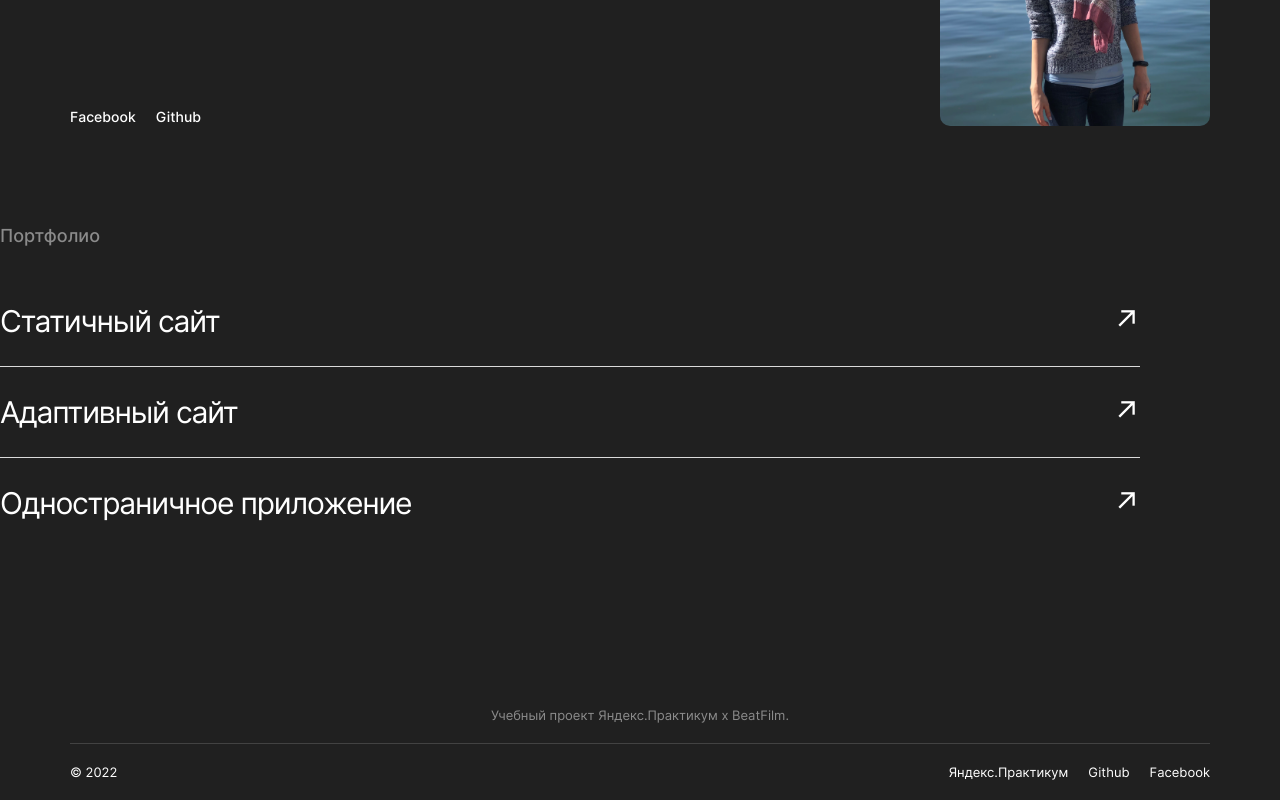
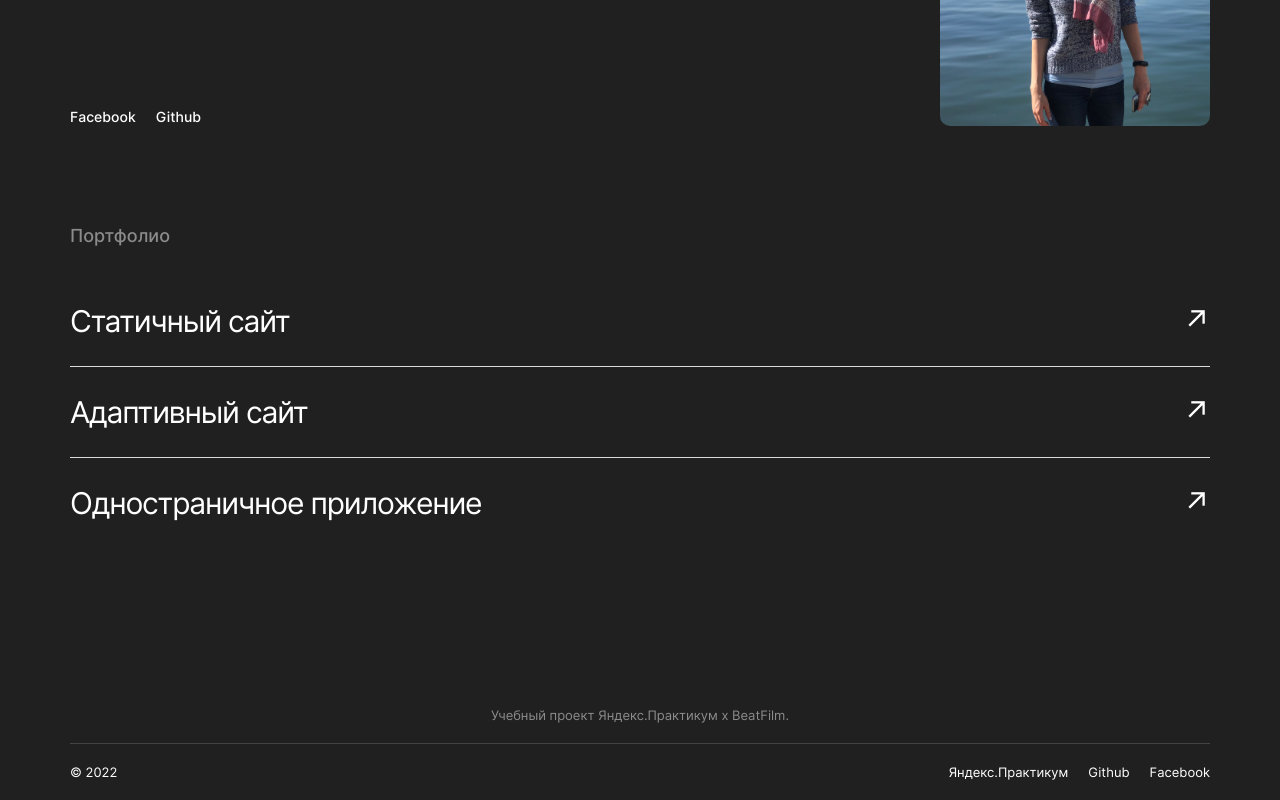
Before and after one commit to marina-seamore/movies-explorer-frontend, a React (Create React App) app: page / in a window 1280 px wide. Shown: the part 2290-3090 px from the top of the page. Built offline with nearby package versions, Linux system fonts and the light colour scheme.

Commit message:
style fix

```diff
--- a/src/components/Portfolio/Portfolio.css
+++ b/src/components/Portfolio/Portfolio.css
@@ -1,5 +1,8 @@
 .portfolio {
     margin: 100px 0;
+    width: 100%;
+    display: flex;
+    justify-content: center;
 }
 .portfolio__title {
     margin: 0 0 50px;
```
